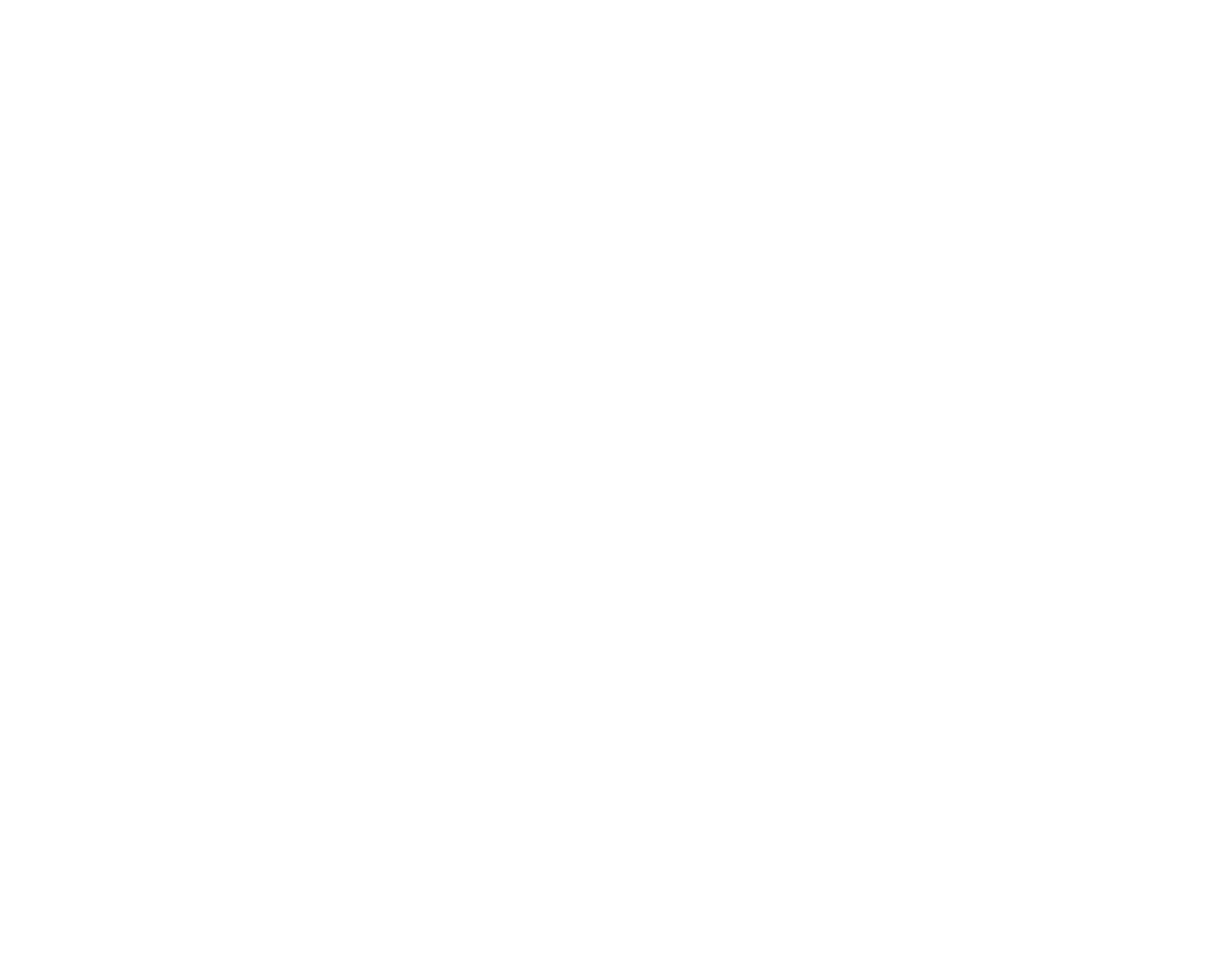
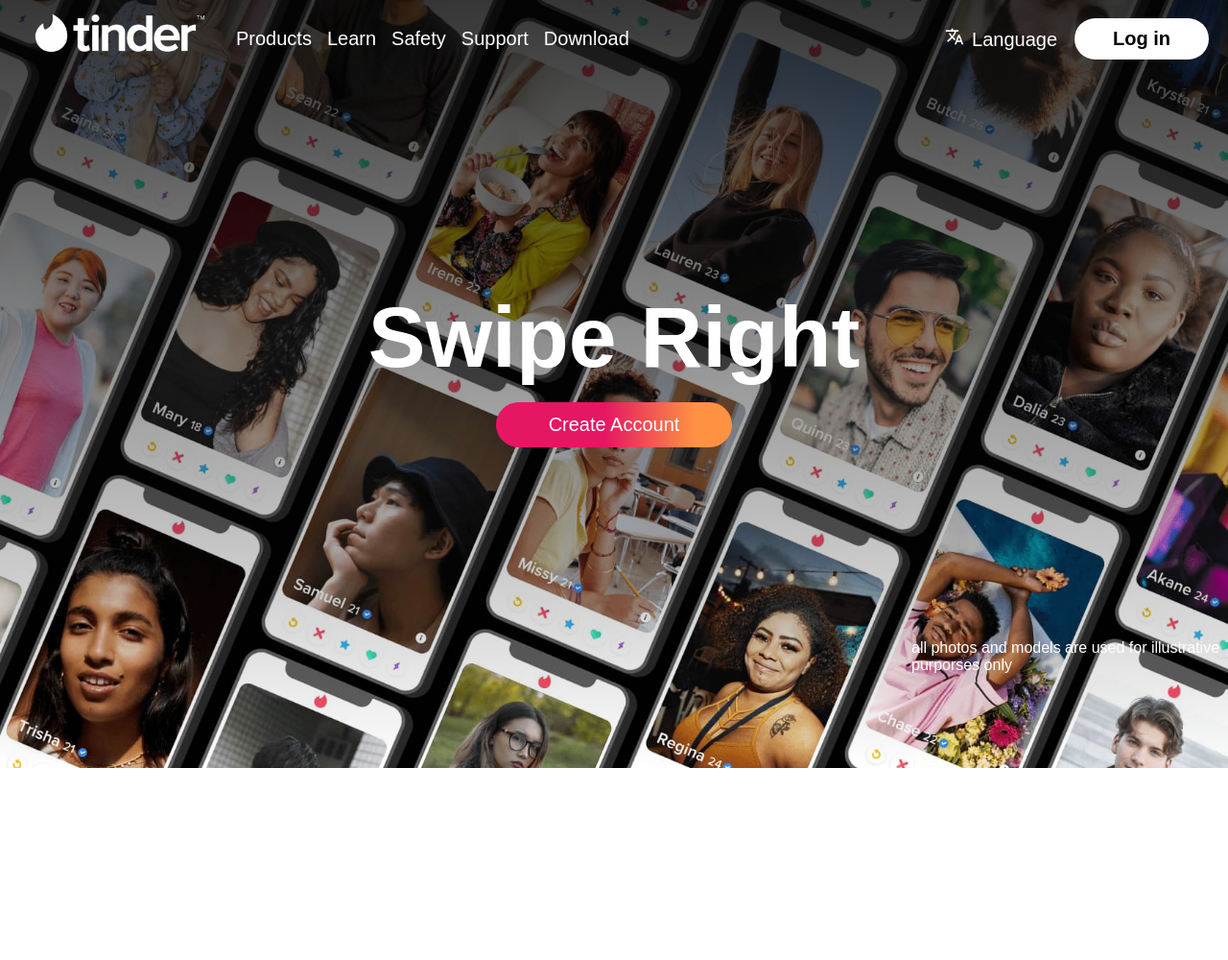
Before and after one commit to siphamandlaBili/tindr-clone, a plain HTML site: page index.html in a window 1280 px wide. Shown: the whole page at 96% size. Before the commit the page ends 800 px from the top, so only its background shows below. Drawn offline with Linux system fonts and the light colour scheme.

Commit message:
landing page done without interactions

```diff
--- a/index.css
+++ b/index.css
@@ -0,0 +1,135 @@
+* {
+    box-sizing: border-box;
+    padding: 0;
+    margin: 0;
+    font-family: sans-serif;
+}
+
+body {
+    width: 100%;
+    height: 100vh;
+    background-image: url(./07eef8b101ca939c978a599f508aa955.jpg);
+    background-position: center;
+    background-repeat: no-repeat;
+    background-size: cover;
+    position: relative;
+    overflow: hidden;
+}
+
+.overlay {
+    position: absolute;
+    height: 100%;
+    width: 100%;
+    /* background: rgb(255, 255, 255); */
+    background: linear-gradient(0deg, rgba(255, 255, 255, 0) 0%, rgba(4, 4, 4, 1) 100%);
+    opacity: 0.8;
+    z-index: -1;
+}
+
+.start-bar img {
+    height: 140px;
+    margin-top: 10px;
+}
+
+nav {
+    display: flex;
+    flex-direction: row;
+    height: 80px;
+    /* background-color: yellow; */
+    align-items: center;
+    padding: 0 20px;
+    justify-content: space-between;
+}
+
+nav .start-bar {
+    display: flex;
+    flex-direction: row;
+    align-items: center;
+}
+
+nav .start-bar div ul,
+.end-bar {
+    display: flex;
+    flex-direction: row;
+    align-items: center;
+}
+
+.start-bar div,
+.end-bar ul li {
+    margin-left: 15px;
+    font-size: 20px;
+    font-weight: 500;
+    color: #ffff;
+}
+
+.start-bar div {
+    margin-left: 0px !important;
+}
+
+.start-bar ul li,
+.end-bar ul li {
+    list-style: none;
+    margin-left: 16px;
+    cursor: pointer;
+}
+
+.end-bar ul span {
+    color: rgb(255, 255, 255);
+    font-size: 20px;
+    margin-right: 8px;
+}
+
+.end-bar button {
+    padding: 10px 40px;
+    font-weight: 600;
+    background-color: rgb(255, 255, 255);
+    margin-left: 18px;
+    font-size: 20px;
+    border: none;
+    border-radius: 30px;
+}
+
+.start-bar ul li:hover,
+.end-bar ul li:hover {
+    text-decoration: underline;
+    color: rgb(252, 0, 0);
+}
+
+.swipe {
+    height: calc(100vh - 100px);
+    color: #ffff;
+    margin-top: 220px;
+    display: flex;
+    flex-direction: column;
+    align-items: center;
+    /* justify-content: center; */
+}
+
+.swipe h1 {
+    font-size: 7vw;
+}
+
+.swipe button {
+    padding: 12px 55px;
+    border-radius: 40px;
+    border: none;
+    font-size: 20px;
+    color: #ffff;
+    font-weight: 500;
+    background: rgb(229, 22, 98);
+    cursor: pointer;
+    background: linear-gradient(90deg, rgb(229, 22, 98) 46%, rgb(255, 145, 67) 84%);
+    margin-top: 16px;
+}
+
+.swipe button:hover {
+    transition: 100ms;
+    background: linear-gradient(90deg, rgb(189, 21, 83) 46%, rgb(197, 113, 52) 84%);
+    color: #d6d6d6;
+}
+
+.swipe span {
+    margin-top: 200px;
+    margin-left: 950px;
+    position: sticky;
+}
--- a/index.html
+++ b/index.html
@@ -6,11 +6,43 @@
     <meta http-equiv="X-UA-Compatible" content="IE=edge">
     <link rel="stylesheet" href="./index.css">
     <meta name="viewport" content="width=device-width, initial-scale=1.0">
+    <link href="https://fonts.googleapis.com/icon?family=Material+Icons" rel="stylesheet">
     <title>Tinder | Dating, make friends</title>
 </head>
 
 <body>
+    <div class="overlay"></div>
+    <nav>
 
+        <div class="start-bar">
+            <img src="./tind-removebg-preview.png" alt="tinder logo">
+
+            <div>
+                <ul>
+                    <li>Products</li>
+                    <li>Learn</li>
+                    <li>Safety</li>
+                    <li>Support</li>
+                    <li>Download</li>
+                </ul>
+            </div>
+        </div>
+        <div class="end-bar">
+            <ul>
+                <li><span class="material-icons">
+                        translate
+                    </span>Language</li>
+            </ul>
+            <button>Log in</button>
+        </div>
+    </nav>
+
+    <div class="swipe">
+        <h1>Swipe Right</h1>
+        <button>Create Account</button>
+        <span>all photos and models are used for illustrative purporses only</span>
+    </div>
 </body>
 
+
 </html>
```
Also changed, not shown: 07eef8b101ca939c978a599f508aa955.jpg (added), tind-removebg-preview.png (added).
